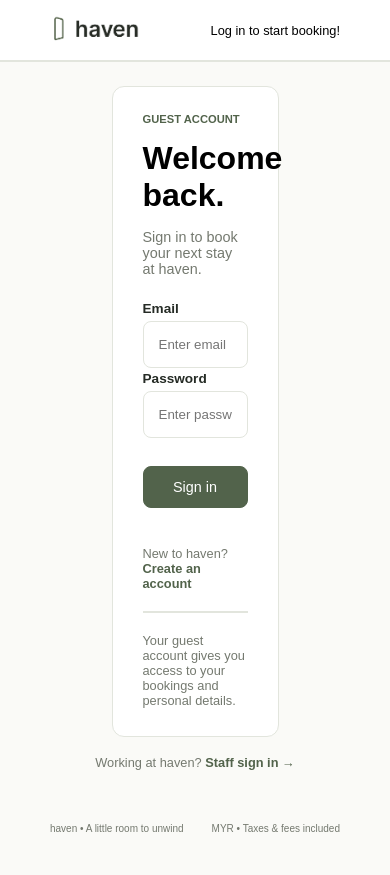
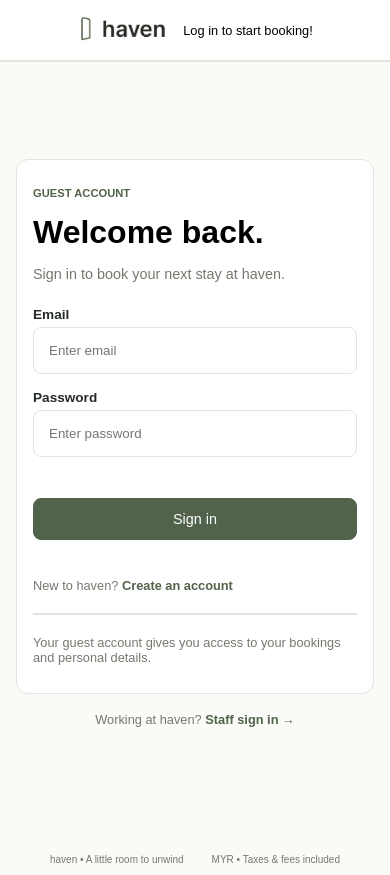
Before and after one commit to Hoo-Sulyn/MAL3020-Fullstack-Dev, an Angular app in the folder frontend/: page / in a window 390 px wide. Before the commit the page ends 844 px from the top, so only its background shows below. Built offline with nearby package versions, Linux system fonts and the light colour scheme.

Commit message:
Make sign in page and register page responsive

```diff
--- a/frontend/src/app/pages/admin/adminLogin/adminLogin.css
+++ b/frontend/src/app/pages/admin/adminLogin/adminLogin.css
@@ -2,16 +2,29 @@
     display: flex;
     flex-direction: column;
     min-height: 100vh;
+    min-height: 100svh;
     margin: 0;
 }
 
 header{
     background-color: white;
     display: flex;
+    flex: 0 0 auto;
+    flex-wrap: wrap;
+    gap: 8px 16px;
     justify-content: space-between;
     align-items: center;
-    padding: 5px 50px;
+    padding: 5px clamp(16px, 5vw, 50px);
     box-shadow: 0px 2px #E2E5DD;
+}
+
+header img{
+    max-width: 45vw;
+    height: auto;
+}
+
+header p{
+    margin: 0;
 }
 
 p{
@@ -21,20 +34,23 @@ p{
 .main-section{
     display: flex;
     flex-direction: column;
-    padding: 20px;
+    flex: 1 0 auto;
+    box-sizing: border-box;
+    width: 100%;
+    padding: clamp(16px, 4vw, 28px);
     align-items: center;
     justify-content: center;
-    flex: 1;
 }
 
 #login-container{
+    box-sizing: border-box;
     border: 1px solid #E2E5DD;
     border-radius: 12px;
     background-color: white;
-    padding: 15px 30px;
-    max-width: 30%;
-    min-width: 30%;
-    height: fit-content;
+    width: 100%;
+    max-width: 460px;
+    min-width: 0;
+    padding: clamp(16px, 4vw, 30px);
 }
 
 form{
@@ -45,8 +61,9 @@ form{
     display: flex;
     flex-direction: column;
     flex-grow: 1;
+    min-width: 0;
     gap: 5px;
-    margin-bottom: 3%;
+    margin-bottom: 16px;
 }
 
 .form-group label{
@@ -56,6 +73,9 @@ form{
 }
 
 .form-group input{
+    box-sizing: border-box;
+    width: 100%;
+    min-width: 0;
     border: 1px solid #E2E5DD;
     border-radius: 8px;
     padding: 15px;
@@ -81,6 +101,7 @@ form{
 }
 
 button{
+    box-sizing: border-box;
     border: 1px solid #52634B;
     border-radius: 8px;
     background-color: #52634B;
@@ -140,11 +161,26 @@ button:hover{
 
 footer{
     display: flex;
+    flex: 0 0 auto;
+    flex-wrap: wrap;
     justify-content: space-between;
     align-items: center;
-    padding: 10px 50px;
+    gap: 6px 16px;
+    padding: 10px clamp(16px, 5vw, 50px);
     font-size: 0.75rem;
     color: #74796F;
-    position: sticky;
-    bottom: 0;
 }
+
+@media (max-width: 420px){
+    header{
+        justify-content: center;
+    }
+
+    .main-section{
+        padding: 16px;
+    }
+
+    footer{
+        justify-content: flex-start;
+    }
+}
--- a/frontend/src/app/pages/guests/login/guestLogin.css
+++ b/frontend/src/app/pages/guests/login/guestLogin.css
@@ -2,17 +2,30 @@
     display: flex;
     flex-direction: column;
     flex: 1;
-    min-height: 0;
+    min-height: 100vh;
+    min-height: 100svh;
     margin: 0;
 }
 
 header{
     background-color: white;
     display: flex;
+    flex: 0 0 auto;
+    flex-wrap: wrap;
+    gap: 8px 16px;
     justify-content: space-between;
     align-items: center;
-    padding: 5px 50px;
+    padding: 5px clamp(16px, 5vw, 50px);
     box-shadow: 0px 2px #E2E5DD;
+}
+
+header img{
+    max-width: 45vw;
+    height: auto;
+}
+
+header p{
+    margin: 0;
 }
 
 p{
@@ -22,20 +35,23 @@ p{
 .main-section{
     display: flex;
     flex-direction: column;
-    padding: 20px;
+    flex: 1 0 auto;
+    box-sizing: border-box;
+    width: 100%;
+    padding: clamp(16px, 4vw, 28px);
     align-items: center;
     justify-content: center;
-    flex: 1;
 }
 
 #login-container{
+    box-sizing: border-box;
     border: 1px solid #E2E5DD;
     border-radius: 12px;
     background-color: white;
-    padding: 15px 30px;
-    max-width: 30%;
-    min-width: 30%;
-    height: fit-content;
+    width: 100%;
+    max-width: 460px;
+    min-width: 0;
+    padding: clamp(16px, 4vw, 30px);
 }
 
 form{
@@ -46,8 +62,9 @@ form{
     display: flex;
     flex-direction: column;
     flex-grow: 1;
+    min-width: 0;
     gap: 5px;
-    margin-bottom: 3%;
+    margin-bottom: 16px;
 }
 
 .form-group label{
@@ -57,6 +74,9 @@ form{
 }
 
 .form-group input{
+    box-sizing: border-box;
+    width: 100%;
+    min-width: 0;
     border: 1px solid #E2E5DD;
     border-radius: 8px;
     padding: 15px;
@@ -68,6 +88,7 @@ form{
 }
 
 button{
+    box-sizing: border-box;
     border: 1px solid #52634B;
     border-radius: 8px;
     background-color: #52634B;
@@ -122,3 +143,13 @@ button:hover{
 .form-group input[aria-invalid="true"] {
     border-color: #a6534b;
 }
+
+@media (max-width: 420px){
+    header{
+        justify-content: center;
+    }
+
+    .main-section{
+        padding: 16px;
+    }
+}
--- a/frontend/src/app/pages/guests/register/register.css
+++ b/frontend/src/app/pages/guests/register/register.css
@@ -2,17 +2,30 @@
     display: flex;
     flex-direction: column;
     flex: 1;
-    min-height: 0;
+    min-height: 100vh;
+    min-height: 100svh;
     margin: 0;
 }
 
 header{
     background-color: white;
     display: flex;
+    flex: 0 0 auto;
+    flex-wrap: wrap;
+    gap: 8px 16px;
     justify-content: space-between;
     align-items: center;
-    padding: 5px 50px;
+    padding: 5px clamp(16px, 5vw, 50px);
     box-shadow: 0px 2px #E2E5DD;
+}
+
+header img{
+    max-width: 45vw;
+    height: auto;
+}
+
+header p{
+    margin: 0;
 }
 
 p{
@@ -21,20 +34,23 @@ p{
 
 .main-section{
     display: flex;
-    padding: 20px;
+    flex: 1 0 auto;
+    box-sizing: border-box;
+    width: 100%;
+    padding: clamp(16px, 4vw, 28px);
     justify-content: center;
     align-items: center;
-    flex: 1;
 }
 
 #login-container{
+    box-sizing: border-box;
     border: 1px solid #E2E5DD;
     border-radius: 12px;
     background-color: white;
-    padding: 15px 30px;
-    max-width: 40%;
-    min-width: 40%;
-    height: fit-content;
+    width: 100%;
+    max-width: 640px;
+    min-width: 0;
+    padding: clamp(16px, 4vw, 30px);
 }
 
 form{
@@ -42,17 +58,17 @@ form{
 }
 
 .form-row{
-    /* border: 1px solid blue; */
     display: flex;
-    gap: 2%;
+    gap: 16px;
 }
 
 .form-group{
     display: flex;
     flex-direction: column;
     flex-grow: 1;
+    min-width: 0;
     gap: 5px;
-    margin-bottom: 3%;
+    margin-bottom: 16px;
 }
 
 .form-group label{
@@ -62,6 +78,9 @@ form{
 }
 
 .form-group input{
+    box-sizing: border-box;
+    width: 100%;
+    min-width: 0;
     border: 1px solid #E2E5DD;
     border-radius: 8px;
     padding: 15px;
@@ -73,6 +92,7 @@ form{
 }
 
 button{
+    box-sizing: border-box;
     border: 1px solid #52634B;
     border-radius: 8px;
     background-color: #52634B;
@@ -123,3 +143,18 @@ button:disabled {
     cursor: wait;
     opacity: 0.75;
 }
+
+@media (max-width: 600px){
+    header{
+        justify-content: center;
+    }
+
+    .main-section{
+        padding: 16px;
+    }
+
+    .form-row{
+        flex-direction: column;
+        gap: 0;
+    }
+}
```
